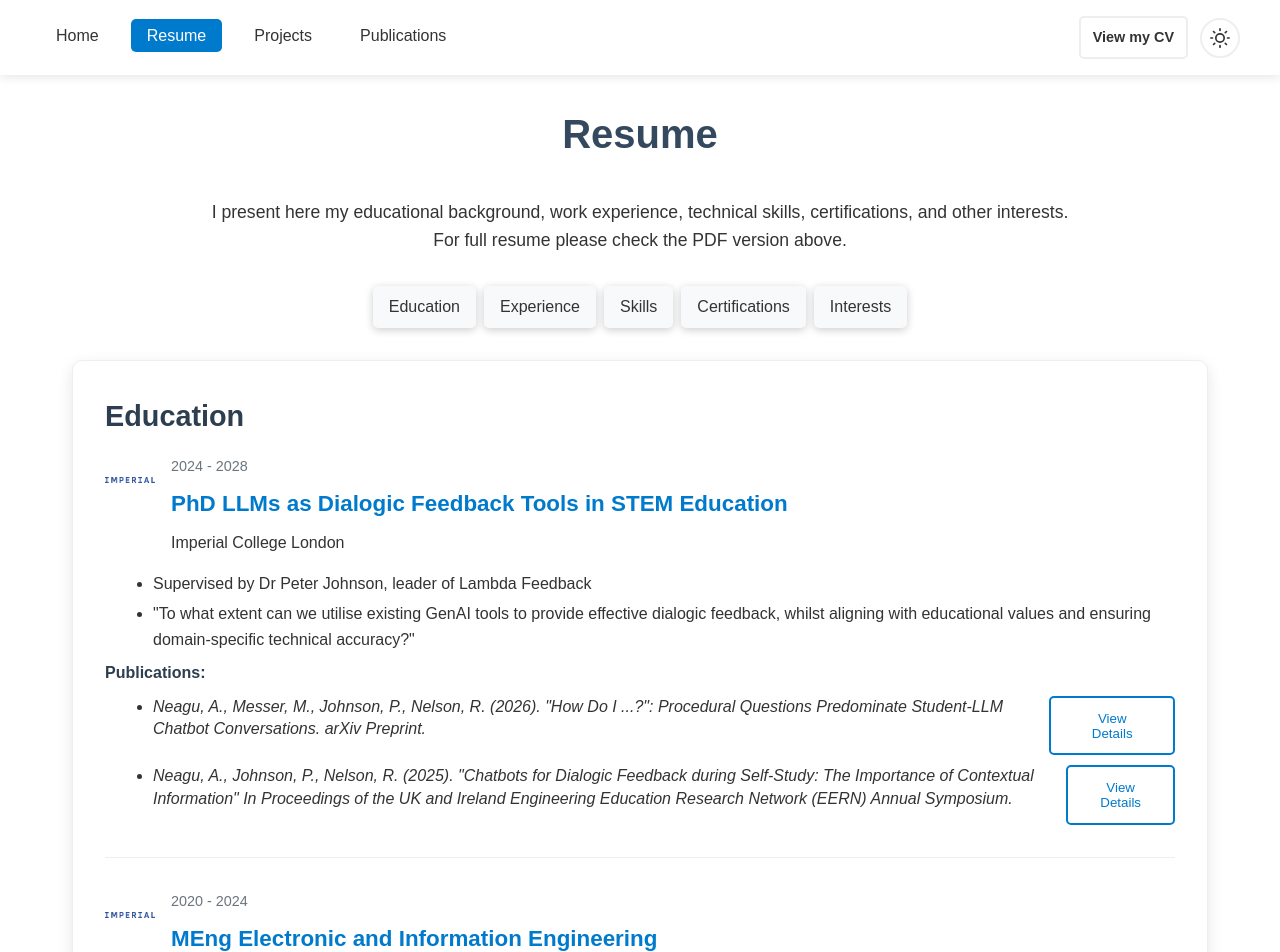
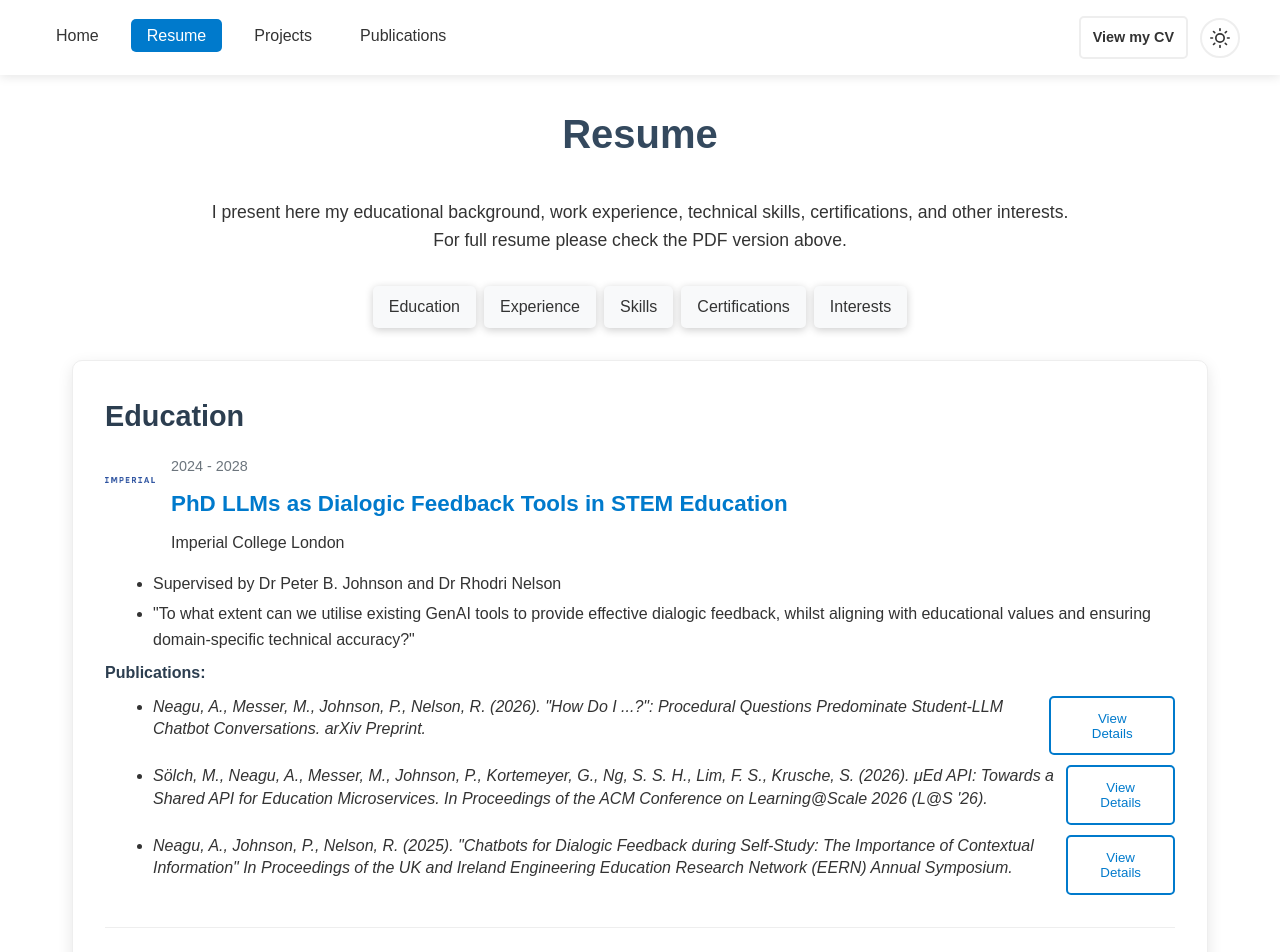
Before and after one commit to neagualexa/neagualexa.github.io, a React (Create React App) app: page /resume in a window 1280 px wide. Shown: the top 952 px of the page. Built offline with nearby package versions, Linux system fonts and the light colour scheme.

Commit message:
update publications

```diff
--- a/src/data/publicationsData.json
+++ b/src/data/publicationsData.json
@@ -6,8 +6,8 @@
       "authors": [
         "Alexandra Neagu",
         "Marcus Messer",
-        "Dr. Peter B. Johnson",
-        "Dr. Rhodri Nelson"
+        "Peter B. Johnson",
+        "Rhodri Nelson"
       ],
       "conference": "arXiv Preprint",
       "year": "2026",
@@ -30,13 +30,110 @@
       ]
     },
     {
+      "id": "2026-mued-api",
+      "title": "μEd API: Towards a Shared API for Education Microservices",
+      "authors": [
+        "Maximillan Sölch",
+        "Alexandra Neagu",
+        "Marcus Messer",
+        "Peter Johnson",
+        "Gerd Kortemeyer",
+        "Samuel S. H. Ng",
+        "Fun Siong Lim",
+        "Stephan Krusche"
+      ],
+      "conference": "ACM Conference on Learning@Scale 2026 (L@S '26)",
+      "year": "2026",
+      "location": "COEX Convention and Exhibition Center, Seoul, South Korea",
+      "abstract": "Learning at scale often requires domain-specific automation such as assessment and feedback. An organization locked in to a general learning platform without these specialist automations limits its pedagogical offering. An ecosystem of interoperable, platform-agnostic microservices for domain-specific automation would solve this problem. To develop an effective ecosystem, a standard interface (API) for education microservices is required. We propose an initial specification for a standard, platform-independent API for educational microservices, μEd. The API integrates functionality from existing systems in use at four institutions, which are adopting the new API. The API is initially specified for automation of feedback, assessment, and educational chatbots, with further service types planned. The API specification provided here enables the development of an ecosystem of education microservices that will facilitate automation in more domains, to more users, providing a richer learning experience in a wide range of disciplines.",
+      "keywords": [
+        "Education Microservices",
+        "Automated Feedback",
+        "Lambda Feedback",
+        "EdTech Interoperability",
+        "Learning at Scale"
+      ],
+      "links": [
+        {
+          "type": "DOI",
+          "url": "https://doi.org/10.48550/arXiv.2603.10014"
+        },
+        {
+          "type": "PDF",
+          "filename": "https://arxiv.org/pdf/2603.10014"
+        }
+      ]
+    },
+    {
+      "id": "2026-peaf-workshop-fol",
+      "role": "Organiser",
+      "title": "PEAF 2026: Pedagogical Evaluation of Automated Feedback Workshop",
+      "authors": [
+        "Marcus Messer",
+        "Peter B. Johnson",
+        "Alexandra Neagu",
+        "Camille Kandiko Howson",
+        "Jaromir Savelka",
+        "Simon Woodhead"
+      ],
+      "conference": "Festival of Learning 2026 (co-located with AIED, EDM, and Learning@Scale)",
+      "year": "2026",
+      "date": "28 June 2026",
+      "location": "COEX Convention and Exhibition Center, Seoul, South Korea",
+      "abstract": "Full-day workshop bringing together researchers and educators to assess the pedagogical quality of automated feedback systems beyond traditional accuracy metrics. The workshop shares practical applications of education theory across different learning contexts and establishes collaborative research directions on evaluating feedback effectiveness, with a focus on generative AI, formative assessment, and equity in learning at scale.",
+      "keywords": [
+        "Automated Feedback",
+        "Pedagogical Evaluation",
+        "Education Theory",
+        "Formative Assessment",
+        "Generative AI in Education",
+        "Learning at Scale",
+        "Educational Equity",
+        "Learning Sciences"
+      ],
+      "links": [
+        {
+          "type": "Website",
+          "url": "https://peaf-workshop.github.io/2026/"
+        }
+      ]
+    },
+    {
+      "id": "2026-fol-microservices-tutorial",
+      "role": "Organiser",
+      "title": "Build and Deploy Microservices for Automated Feedback (Tutorial)",
+      "authors": [
+        "Alexandra Neagu",
+        "Peter B. Johnson",
+        "Marcus Messer",
+        "Fun Siong Lim"
+      ],
+      "conference": "Festival of Learning 2026 (co-located with AIED, EDM, and Learning@Scale)",
+      "year": "2026",
+      "date": "27 June 2026",
+      "location": "COEX Convention and Exhibition Center, Seoul, South Korea",
+      "abstract": "Half-day hands-on tutorial enabling participants to design, implement, and deploy education microservices that evaluate student submissions and provide automated feedback. The session introduces a microservice architecture in which discipline-specific feedback automation logic is delivered as modular, independently deployed services. Participants work in mixed-ability groups adopting specialised roles — Implementer, Task Designer, and Test Author — to build evaluation functions for Lambda Feedback and contribute to an open-source microservice ecosystem aligned with the μEd API specification.",
+      "keywords": [
+        "Microservices",
+        "Automated Feedback",
+        "Educational Technology",
+        "μEd API",
+        "Lambda Feedback",
+        "Evaluation Functions",
+        "Learning at Scale",
+        "Open-source Ecosystem"
+      ],
+      "links": [
+        {
+          "type": "Website",
+          "url": "https://docs.lambdafeedback.com/events/20260627_fol_kor_26/"
+        }
+      ]
+    },
+    {
       "id": "2025-eern-chatbots-context",
       "title": "Chatbots for Dialogic Feedback during Self-Study: The Importance of Contextual Information",
-      "authors": [
-        "Alexandra Neagu",
-        "Dr. Peter B. Johnson",
-        "Dr. Rhodri Nelson"
-      ],
+      "authors": ["Alexandra Neagu", "Peter B. Johnson", "Rhodri Nelson"],
       "conference": "UK and Ireland Engineering Education Research Network Annual Symposium",
       "year": "2025",
       "location": "Manchester University, Manchester, UK",
--- a/src/data/resumeData.json
+++ b/src/data/resumeData.json
@@ -16,13 +16,17 @@
           "institution": "Imperial College London",
           "logo": "ImperialCollegeLondon_logo_new.png",
           "details": [
-            "Supervised by Dr Peter Johnson, leader of Lambda Feedback",
+            "Supervised by Dr Peter B. Johnson and Dr Rhodri Nelson",
             "\"To what extent can we utilise existing GenAI tools to provide effective dialogic feedback, whilst aligning with educational values and ensuring domain-specific technical accuracy?\""
           ],
           "publications": [
             {
               "id": "2026-student-questions-procedural",
               "citation": "Neagu, A., Messer, M., Johnson, P., Nelson, R. (2026). \"How Do I ...?\": Procedural Questions Predominate Student-LLM Chatbot Conversations. arXiv Preprint."
+            },
+            {
+              "id": "2026-mued-api",
+              "citation": "Sölch, M., Neagu, A., Messer, M., Johnson, P., Kortemeyer, G., Ng, S. S. H., Lim, F. S., Krusche, S. (2026). μEd API: Towards a Shared API for Education Microservices. In Proceedings of the ACM Conference on Learning@Scale 2026 (L@S '26)."
             },
             {
               "id": "2025-eern-chatbots-context",
@@ -224,6 +228,19 @@
           }
         },
         {
+          "period": "Feb 2025",
+          "title": "Mentor Volunteer for ICHack 2026",
+          "institution": "Imperial College London",
+          "logo": "ichacklogo.svg",
+          "details": [
+            "Mentoring students during one of the biggest student-run hackathons in the UK, ICHack 2026"
+          ],
+          "link": {
+            "text": "ICHack",
+            "url": "https://ichack.org/"
+          }
+        },
+        {
           "period": "2024 - currently",
           "title": "Graduate Teaching Assistant",
           "institution": "Imperial College London",
```
Also changed, not shown: src/styles.css (+1 -0 lines), src/data/misc/resume/ichacklogo.svg (added).
